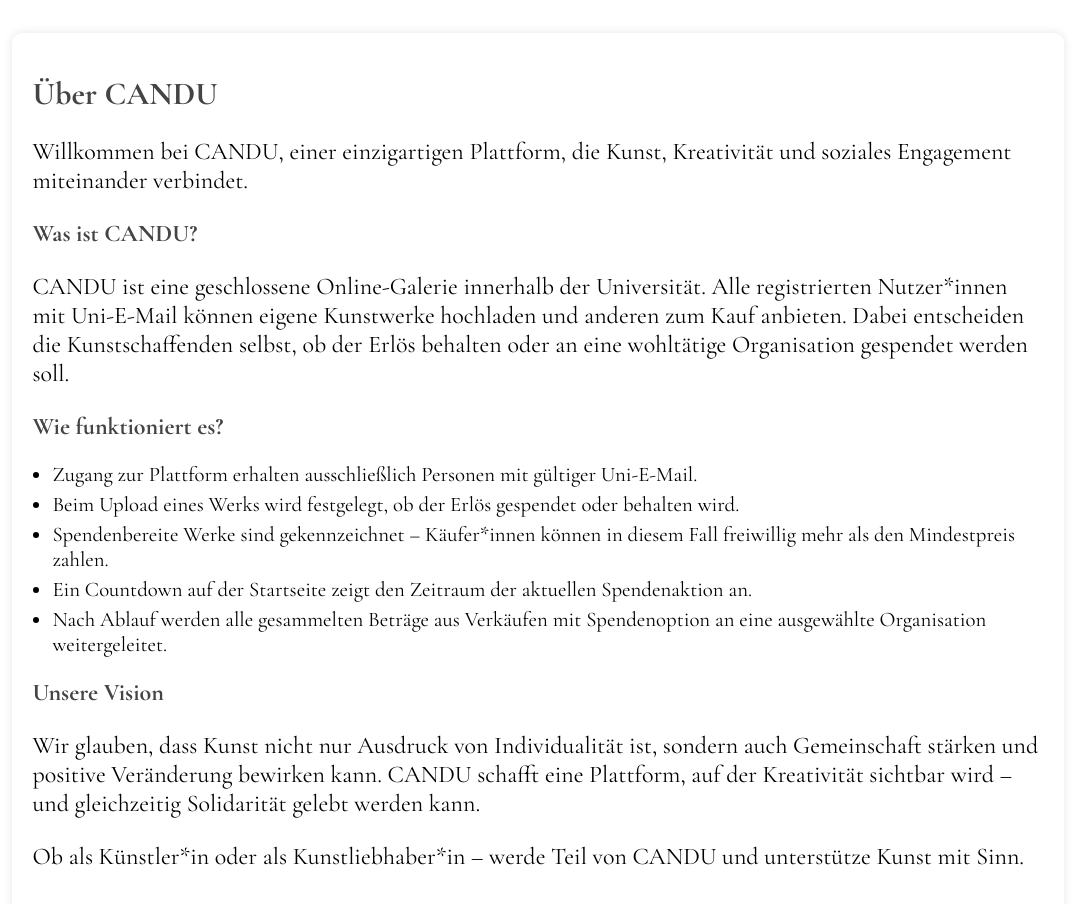
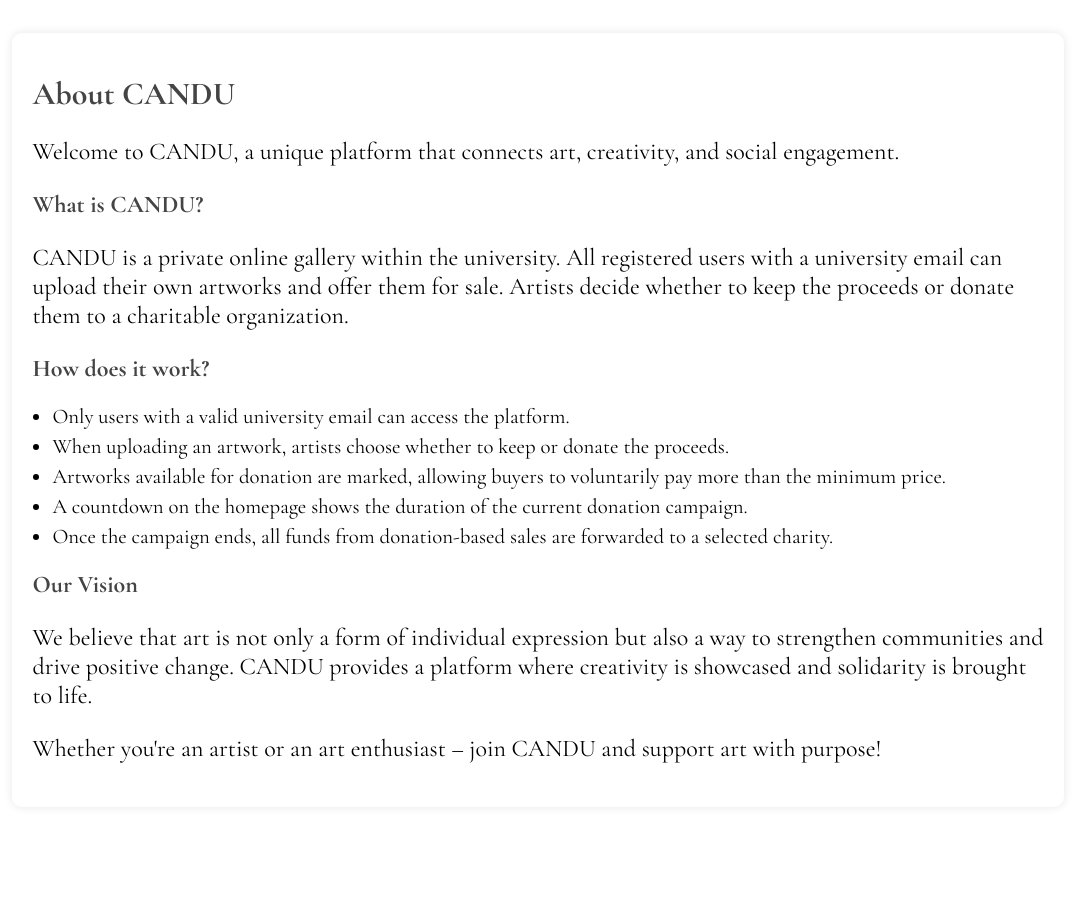
Before and after one commit to MoSamani/charity-artgallery, a React (Create React App) app in the folder frontend/: page /about in a window 1280 px wide. Shown: the part 260-1164 px from the top of the page, without its empty margins (102-1175 px from the left). After the commit the page ends 1117 px from the top, so only its background shows below. Built offline with nearby package versions, Linux system fonts and the light colour scheme.

Commit message:
Chnaged text of about in english version, fixed color of back-btn

```diff
--- a/frontend/src/components/Countdown.jsx
+++ b/frontend/src/components/Countdown.jsx
@@ -31,7 +31,7 @@ const Countdown = () => {
 
   return (
     <div className="countdown-container">
-      <h2 className="date-title">12.Dezember</h2>
+      <h2 className="date-title">12.December</h2>
       <div className="countdown-timer">
         {/* <span>{timeLeft.days}</span> :  */}
         <span>{timeLeft.hours}</span> :<span>{timeLeft.minutes}</span> :
--- a/frontend/src/components/StepBar.jsx
+++ b/frontend/src/components/StepBar.jsx
@@ -27,7 +27,7 @@ export default function StepBar({ amount }) {
         }}
       >
         {/* Spenden-Schrittleiste: {steps[stepIndex]}€ */}
-        Spenden-Schrittleiste
+        Donation step bar
       </Typography>
       <Stepper activeStep={stepIndex} alternativeLabel sx={{ scale: '1.2' }}>
         {steps.map((step, index) => (
--- a/frontend/src/index.css
+++ b/frontend/src/index.css
@@ -30,7 +30,7 @@ body {
   font-style: italic;
 }
 
-.button-back {
+/* .button-back {
   background-color: #fba94b;
   color: white;
   padding: 10px;
@@ -40,11 +40,27 @@ body {
   width: 23rem;
   font-size: 1rem;
   align-items: center;
-  /* margin: auto; */
-}
+} */
 
 .submit-button {
   background-color: #67b6df;
   color: white;
   padding: 10px;
 }
+
+.back-button-container {
+  display: flex;
+  justify-content: center;
+  padding: 2rem 1rem;
+  margin-top: auto;
+}
+
+.button-back {
+  color: #fff;
+  background-color: #ccc;
+  margin: 1rem auto;
+}
+
+.button-back:hover {
+  background-color: #82949f;
+}
--- a/frontend/src/pages/EditArtwork/EditArtwork.jsx
+++ b/frontend/src/pages/EditArtwork/EditArtwork.jsx
@@ -185,7 +185,7 @@ function EditArtwork() {
         onClick={() => {
           navigate(-1)
         }}
-        className="member-btn"
+        className="button-back"
       >
         {'Back'}
       </button>
--- a/frontend/src/pages/about/About.jsx
+++ b/frontend/src/pages/about/About.jsx
@@ -8,52 +8,50 @@ function About() {
       <div>
         <Navbar />
         <div className="about-container">
-          <h1>Über CANDU</h1>
+          <h1>About CANDU</h1>
           <p className="about-body-p">
-            Willkommen bei CANDU, einer einzigartigen Plattform, die Kunst,
-            Kreativität und soziales Engagement miteinander verbindet.
+            Welcome to CANDU, a unique platform that connects art, creativity,
+            and social engagement.
           </p>
-          <h2>Was ist CANDU?</h2>
+          <h2>What is CANDU?</h2>
           <p className="about-body-p">
-            CANDU ist eine geschlossene Online-Galerie innerhalb der
-            Universität. Alle registrierten Nutzer*innen mit Uni-E-Mail können
-            eigene Kunstwerke hochladen und anderen zum Kauf anbieten. Dabei
-            entscheiden die Kunstschaffenden selbst, ob der Erlös behalten oder
-            an eine wohltätige Organisation gespendet werden soll.
+            CANDU is a private online gallery within the university. All
+            registered users with a university email can upload their own
+            artworks and offer them for sale. Artists decide whether to keep the
+            proceeds or donate them to a charitable organization.
           </p>
-          <h2>Wie funktioniert es?</h2>
+          <h2>How does it work?</h2>
           <ul className="about-body-ul">
             <li>
-              Zugang zur Plattform erhalten ausschließlich Personen mit gültiger
-              Uni-E-Mail.
+              Only users with a valid university email can access the platform.
             </li>
             <li>
-              Beim Upload eines Werks wird festgelegt, ob der Erlös gespendet
-              oder behalten wird.
+              When uploading an artwork, artists choose whether to keep or
+              donate the proceeds.
             </li>
             <li>
-              Spendenbereite Werke sind gekennzeichnet – Käufer*innen können in
-              diesem Fall freiwillig mehr als den Mindestpreis zahlen.
+              Artworks available for donation are marked, allowing buyers to
+              voluntarily pay more than the minimum price.
             </li>
             <li>
-              Ein Countdown auf der Startseite zeigt den Zeitraum der aktuellen
-              Spendenaktion an.
+              A countdown on the homepage shows the duration of the current
+              donation campaign.
             </li>
             <li>
-              Nach Ablauf werden alle gesammelten Beträge aus Verkäufen mit
-              Spendenoption an eine ausgewählte Organisation weitergeleitet.
+              Once the campaign ends, all funds from donation-based sales are
+              forwarded to a selected charity.
             </li>
           </ul>
-          <h2>Unsere Vision</h2>
+          <h2>Our Vision</h2>
           <p className="about-body-p">
-            Wir glauben, dass Kunst nicht nur Ausdruck von Individualität ist,
-            sondern auch Gemeinschaft stärken und positive Veränderung bewirken
-            kann. CANDU schafft eine Plattform, auf der Kreativität sichtbar
-            wird – und gleichzeitig Solidarität gelebt werden kann.
+            We believe that art is not only a form of individual expression but
+            also a way to strengthen communities and drive positive change.
+            CANDU provides a platform where creativity is showcased and
+            solidarity is brought to life.
           </p>
           <p className="about-body-p">
-            Ob als Künstler*in oder als Kunstliebhaber*in – werde Teil von CANDU
-            und unterstütze Kunst mit Sinn.
+            Whether you're an artist or an art enthusiast – join CANDU and
+            support art with purpose!
           </p>
         </div>
       </div>
--- a/frontend/src/pages/editPassword/EditPassword.css
+++ b/frontend/src/pages/editPassword/EditPassword.css
@@ -22,20 +22,3 @@
   max-width: 400px;
   text-align: left;
 }
-
-.back-button-container {
-  display: flex;
-  justify-content: center;
-  padding: 2rem 1rem;
-  margin-top: auto;
-}
-
-.button-back {
-  color: #fff;
-  background-color: #94a5af;
-  margin: 1rem auto;
-}
-
-.button-back:hover {
-  background-color: #82949f;
-}
--- a/frontend/src/pages/viewArtwork/ViewArtwork.jsx
+++ b/frontend/src/pages/viewArtwork/ViewArtwork.jsx
@@ -84,7 +84,7 @@ function ViewArtwork() {
         type="button"
         name="offer"
         onClick={() => navigate(-1)}
-        className="member-btn"
+        className="button-back"
       >
         Back
       </button>
```
